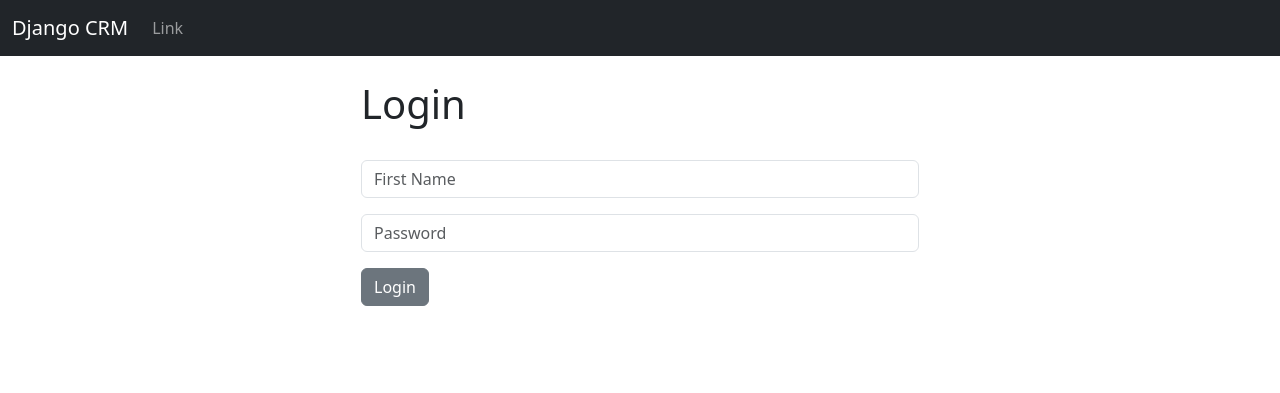
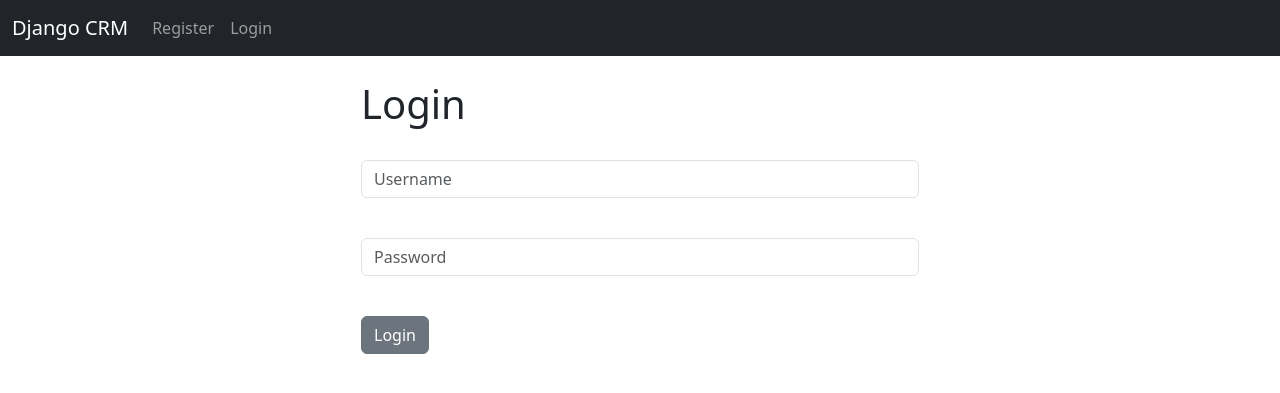
Before and after one commit to gaurav1800/Django-CRM, a Django app: page / in a window 1280 px wide. Shown: the top 393 px of the page. Run offline with Django 5.2, Linux system fonts and the light colour scheme.

Commit message:
Until registration

```diff
--- a/website/templates/base.html
+++ b/website/templates/base.html
@@ -12,6 +12,14 @@
 
     <div class="container">
         <br/>
+        {% if messages %}
+          {% for message in messages %}
+          <div class="alert alert-warning alert-dismissible fade show" role="alert">
+            {{ message }}
+            <button type="button" class="btn-close" data-bs-dismiss="alert" aria-label="Close"></button>
+          </div>
+          {% endfor %}
+        {% endif %}
 
         {% block content %}
 
--- a/website/templates/home.html
+++ b/website/templates/home.html
@@ -4,23 +4,33 @@
 
 <div class="col-md-6 offset-md-3">
 
+{% if user.is_authenticated %}
+
+<h1> Hello World</h1>
+
+{% else  %}
+
 <h1>
     Login
 </h1>
 
-</br>
+<br/>
 
 <form method="POST" action="{% url 'home'  %}">
     {% csrf_token %}
 
     <form>
         <div class="mb-3">
-          <input type="text" class="form-control" name="username", placeholder="First Name" required>
+          <input type="text" class="form-control" name="username", placeholder="Username" required>
         </div>
+
+        <br/>
+
         <div class="mb-3">
+          <input type="password" class="form-control" name="password", placeholder="Password" required>
+        </div>
+    <br/>
 
-          <input type="password" class="form-control" name="Password", placeholder="Password" required>
-        </div>
         <button type="submit" class="btn btn-secondary">Login</button>
       </form>
 
@@ -28,4 +38,6 @@
 
 </div>
 
+{% endif %}
+
 {% endblock %}
--- a/website/templates/navbar.html
+++ b/website/templates/navbar.html
@@ -6,9 +6,25 @@
       </button>
       <div class="collapse navbar-collapse" id="navbarSupportedContent">
         <ul class="navbar-nav me-auto mb-2 mb-lg-0">
+          {% if user.is_authenticated %}
+
           <li class="nav-item">
-            <a class="nav-link" href="#">Link</a>
+            <a class="nav-link" href="{% url 'logout' %}">Logout</a>
           </li>
+
+          {% else %}
+
+          <li class="nav-item">
+            <a class="nav-link" href="{% url 'register' %}">Register</a>
+          </li>
+
+
+          <li class="nav-item">
+            <a class="nav-link" href="{% url 'home' %}">Login</a>
+          </li>
+
+          {% endif %}
+
         </ul>
       </div>
     </div>
--- a/website/urls.py
+++ b/website/urls.py
@@ -6,4 +6,5 @@ urlpatterns = [
     path('', views.home, name='home'),
     # path('login/', views.login_user, name='login'),
     path('logout/', views.logout_user, name='logout'),
+    path('register/', views.register_user, name='register'),
 ]
--- a/website/views.py
+++ b/website/views.py
@@ -1,4 +1,4 @@
-from django.shortcuts import render
+from django.shortcuts import render, redirect
 from django.contrib.auth import authenticate, login, logout
 from django.contrib import messages
 
@@ -6,10 +6,30 @@ from django.contrib import messages
 
 # Create your views here.
 def home(request):
-    return render(request, 'home.html', {})
+    # Check to see if logging in
+    if request.method == 'POST':
+        username = request.POST['username']
+        password = request.POST['password']
+        # Authenticate
+        user = authenticate(request, username=username, password=password)
+
+        if user is not None:
+            login(request, user)
+            messages.success(request, "You have been logged in!")
+            return redirect('home')
+        else:
+            messages.success(request, "There was an error logging in, please try again.")
+            return redirect('home')
+    else:
+        return render(request, 'home.html', {})
 
 # def login_user(request):
 #     pass
 
 def logout_user(request):
-    pass
+    logout(request)
+    messages.success(request, "You have been logged out.")
+    return redirect('home')
+
+def register_user(request):
+    return render(request, 'register.html', {})
```
Also changed, not shown: website/forms.py (added, +32 -0 lines), website/templates/register.html (added, +9 -0 lines).
